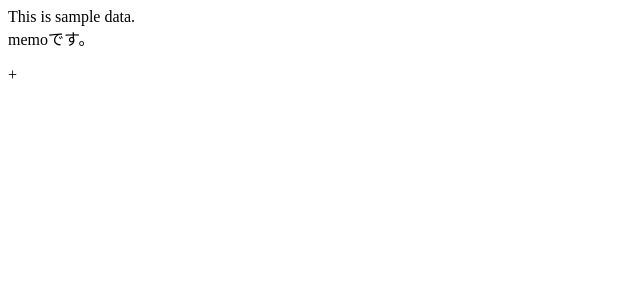
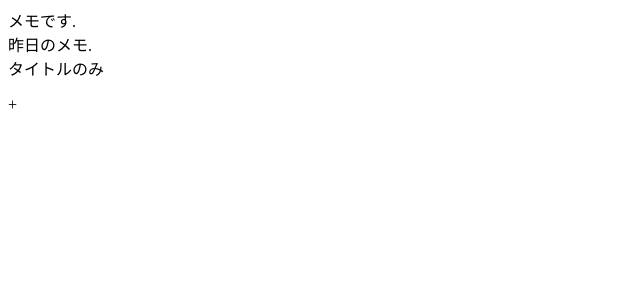
Before and after one commit to wata00913/Vue-Memo, a Vue app: page / in a window 1280 px wide. Shown: the top 300 px of the page, without its empty margins (0-640 px from the left). Built offline with nearby package versions, Linux system fonts and the light colour scheme.

Commit message:
編集エリアとメモの永続化処理を追加

```diff
--- a/src/components/MemoEdit.vue
+++ b/src/components/MemoEdit.vue
@@ -1,20 +1,27 @@
 <script setup>
-import { ref, computed } from "vue";
+import { ref, defineEmits } from "vue";
 
-const memo = ref({
-  id: 1,
-  content: "メモタイトル行です。\n 本文はこちらから。",
+const emit = defineEmits(["update", "destroy"]);
+const props = defineProps({
+  memo: {
+    type: Object,
+    required: false,
+  },
 });
 
+const content = ref(props.memo.content);
+
+// event
 function save() {
-  console.log(memo.value.content);
-  alert(memo.value.content);
+  emit("update", content.value);
+}
+function destroy() {
+  emit("destroy");
 }
 </script>
 
 <template>
-  <textarea v-model="memo.content"></textarea>
+  <textarea v-model="content"></textarea>
   <button @click="save">保存</button>
-  <button>削除</button>
-  {{ memo.content }}
+  <button @click="destroy">削除</button>
 </template>
--- a/src/components/MemoList.vue
+++ b/src/components/MemoList.vue
@@ -1,5 +1,6 @@
 <script setup>
 import { ref, computed } from "vue";
+import * as record from "../memo-record.js";
 import MemoEdit from "./MemoEdit.vue";
 
 const isEdit = ref(false);
@@ -10,24 +11,43 @@ function toggleEdit() {
 function title(memo) {
   return memo.content.split("\n")[0];
 }
-const memoList = ref([
-  { id: 1, content: "This is sample data. \n memo" },
-  { id: 2, content: "memoです。\n 今日のメモは。" },
-]);
+
+const memoList = record.all();
+// memoListから取得するのでrefでの初期化はしない
+let selectedMemo = null;
+
+// event
+function choiceMemo(idx) {
+  selectedMemo = memoList.value[idx];
+  toggleEdit();
+}
 
 function create() {
   const newIdx = memoList.value.length + 1;
-  memoList.value.push({
-    id: newIdx,
-    content: `メモ${newIdx}`,
-  });
+  record.create(`メモ${newIdx}`);
+}
+
+function update(content) {
+  selectedMemo.content = content;
+  record.update(selectedMemo);
+}
+
+function destroy() {
+  record.destroy(selectedMemo);
+  toggleEdit();
+  selectedMemo = null;
 }
 </script>
 
 <template>
-  <div v-for="memo in memoList" :key="memo.id">
-    <span @click="toggleEdit">{{ title(memo) }}</span>
+  <div v-for="(memo, idx) in memoList" :key="memo.id">
+    <span @click="choiceMemo(idx)">{{ title(memo, idx) }}</span>
   </div>
   <p><span style="cursor: pointer" @click="create">+</span></p>
-  <MemoEdit v-if="isEdit" />
+  <MemoEdit
+    v-if="isEdit"
+    :memo="selectedMemo"
+    @update="update"
+    @destroy="destroy"
+  />
 </template>
--- /dev/null
+++ b/src/memo-record.js
@@ -0,0 +1,42 @@
+// モック
+
+import { ref } from "vue";
+
+const defaultData = [
+  { id: 1, content: "メモです.\n 今日のプラクティス" },
+  { id: 2, content: "昨日のメモ.\n Javascript" },
+  { id: 3, content: "タイトルのみ" },
+];
+
+const memoList = ref([]);
+
+export function all() {
+  const rawDataStr = window.localStorage.getItem("memoList");
+  const rawData = rawDataStr ? JSON.parse(rawDataStr) : defaultData;
+  memoList.value.splice(0, memoList.value.length, ...rawData);
+  return memoList;
+}
+
+export function create(content) {
+  const newIdx = memoList.value.length + 1;
+  const memo = { id: newIdx, content: content };
+  memoList.value.push(memo);
+  save(memoList);
+}
+
+export function update(memo) {
+  const idx = memoList.value.findIndex((d) => d.id === memo.id);
+  memoList.value.splice(idx, 1, memo);
+  save(memoList);
+}
+
+export function destroy(memo) {
+  const idx = memoList.value.findIndex((d) => d.id === memo.id);
+  memoList.value.splice(idx, 1);
+  save(memoList);
+}
+
+function save(memoList) {
+  // Proxyの余分なプロパティは保存しない。メモデータのみ保存する。
+  window.localStorage.setItem("memoList", JSON.stringify(memoList.value));
+}
```
